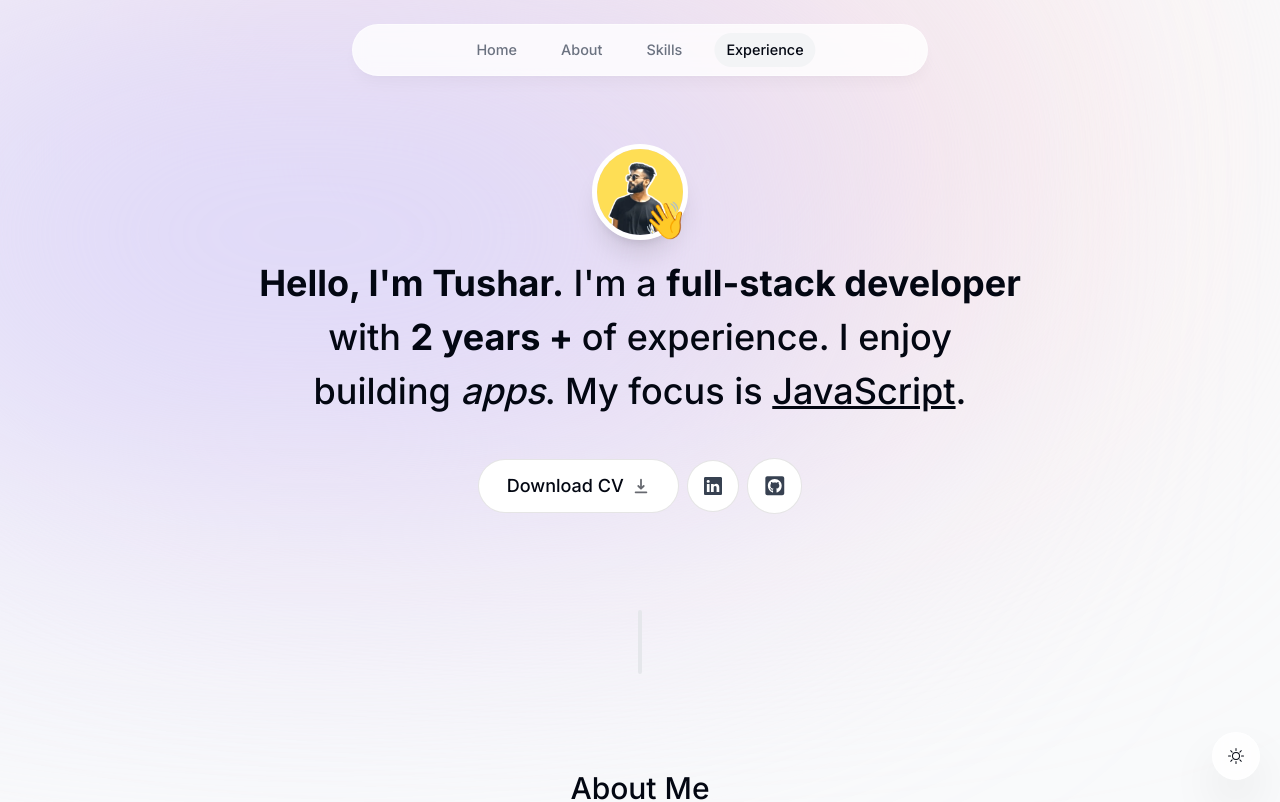
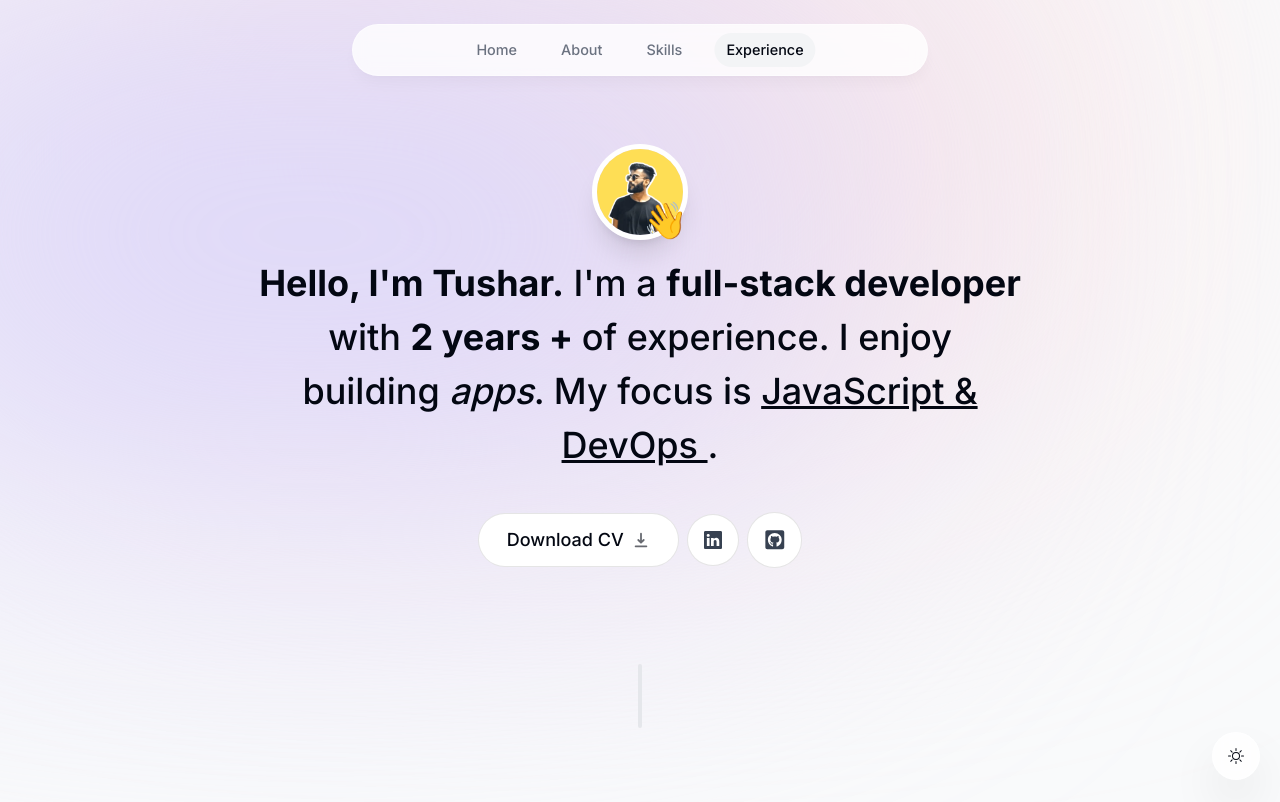
Before and after one commit to Tuhsarshrivastav/nextJsPortfolio, a Next.js app: page / in a window 1280 px wide. Shown: the top 802 px of the page. Built offline with nearby package versions, Linux system fonts and the light colour scheme.

Commit message:
Update intro.tsx

```diff
--- a/components/intro.tsx
+++ b/components/intro.tsx
@@ -66,7 +66,7 @@ export default function Intro() {
         <span className="font-bold">full-stack developer</span> with{" "}
         <span className="font-bold">2 years + </span> of experience. I enjoy
         building <span className="italic"> apps</span>. My focus is{" "}
-        <span className="underline">JavaScript</span>.
+        <span className="underline">JavaScript & DevOps </span>.
       </motion.h1>
 
       <motion.div
```
